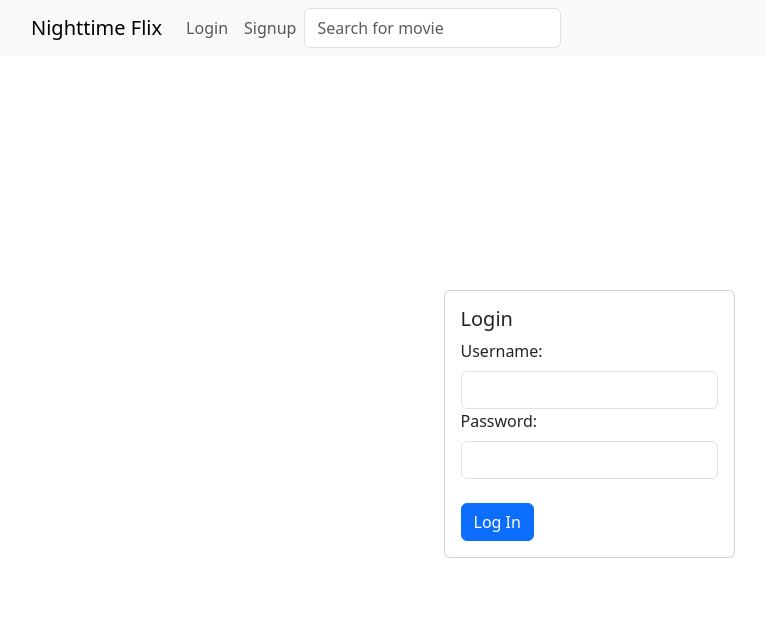
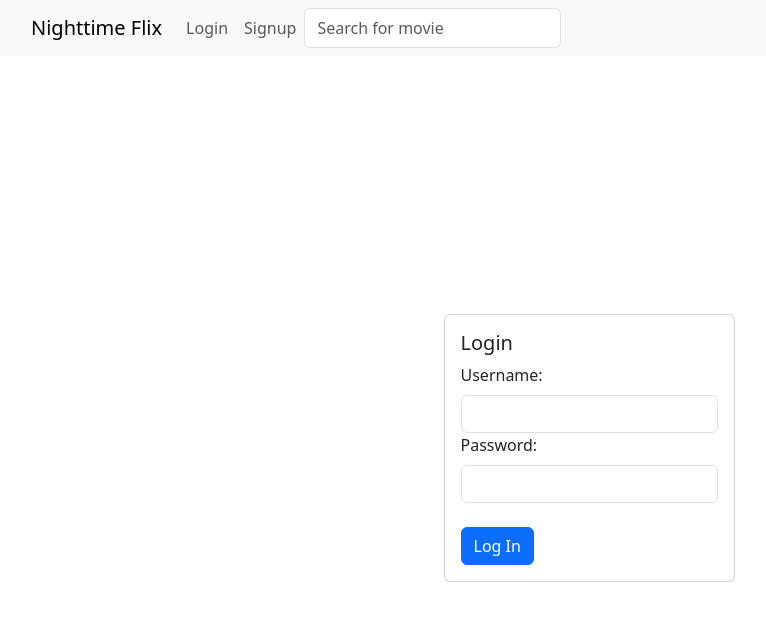
Before and after one commit to QuFranklin/myFlix-client, a React (Vite) app: page /login in a window 1280 px wide. Shown: the top 620 px of the page, without its empty margins (51-817 px from the left). Built offline with nearby package versions, Linux system fonts and the light colour scheme.

Commit message:
change netify view

```diff
--- a/src/components/main-view/main-view.jsx
+++ b/src/components/main-view/main-view.jsx
@@ -74,8 +74,8 @@ export const MainView = () => {
                 moviesSearch={moviesSearch}
                 setMoviesSearch={setMoviesSearch}
             />
-            <Container className="mt-2">
-                <Row className="justify-content-md-center mt-4">
+            <Container className="mt-5">
+                <Row className="justify-content-md-center">
                     <Routes>
                         <Route
                             path="/login"
--- a/src/components/main-view/main-view.scss
+++ b/src/components/main-view/main-view.scss
@@ -1,3 +1,3 @@
-.mt-2 {
-    margin-top: 50px;
+.mt-5 {
+    margin-top: 3rem;
 }
```
